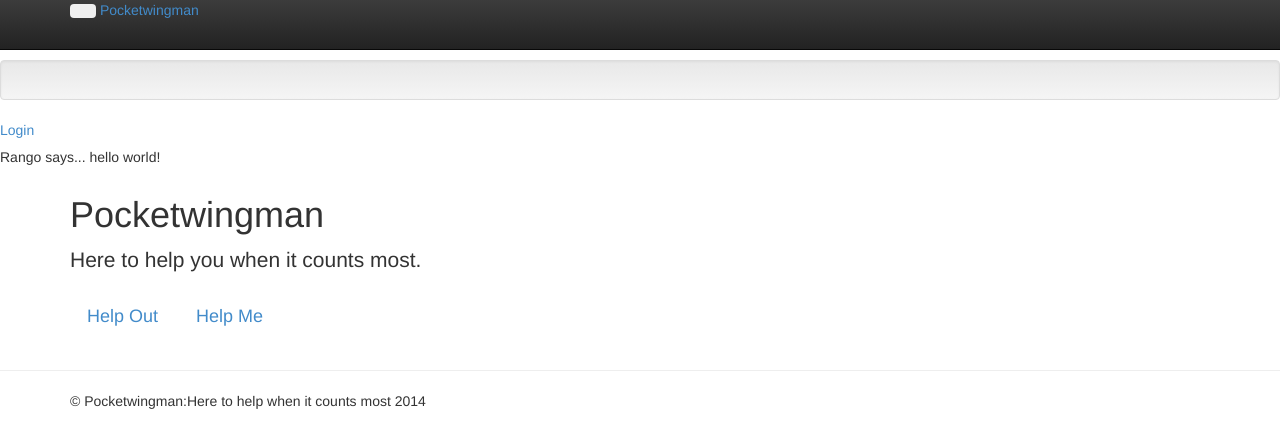
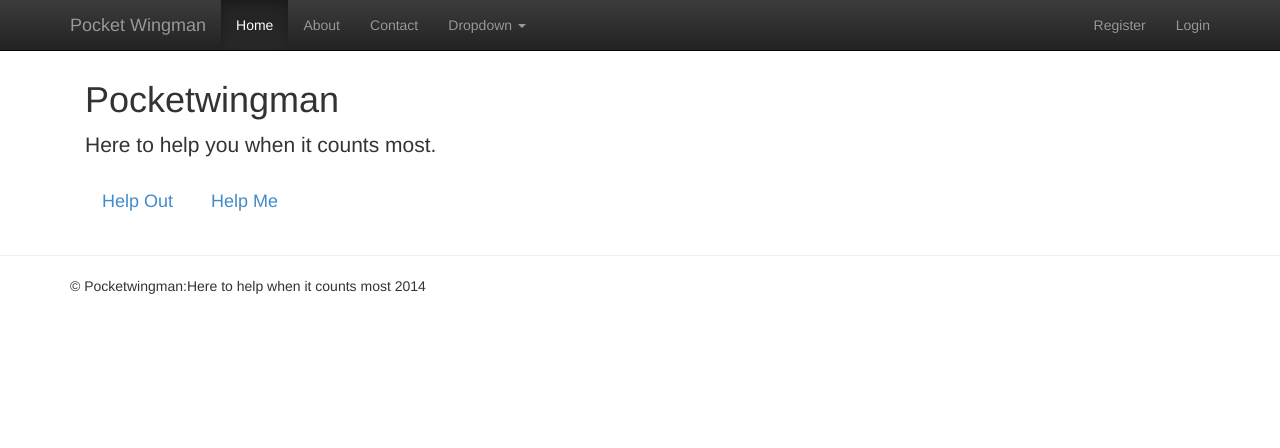
Before and after one commit to gregorylivschitz/pocketwingman, a Django app: page /pocketwingman/ in a window 1280 px wide. Shown: the top 448 px of the page. Run offline with Django 3.2, Linux system fonts and the light colour scheme; parts of the project's set-up code (start-up, migrations or seed data) failed here and were passed over.

Commit message:
adjusted some bootstrap for login and register

```diff
--- /dev/null
+++ b/pocketwingman/static/css/pocketwingman.css
@@ -0,0 +1,4 @@
+body { padding-top: 60px; }
+@media screen and (max-width: 768px) {
+    body { padding-top: 0px; }
+}
--- a/pocketwingman/templates/pocketwingman/base.html
+++ b/pocketwingman/templates/pocketwingman/base.html
@@ -6,7 +6,7 @@
 
         <meta name="viewport" content="width=device-width, initial-scale=1.0">
         <!-- Bootstrap -->
-        <link href="{% static 'css/bootstrap-fluid-adj.css' %}" rel="stylesheet">
+        <link href="{% static 'css/pocketwingman.css' %}" rel="stylesheet">
         <link href="{% static 'css/bootstrap.css' %}" rel="stylesheet">
         <link href="{% static 'css/bootstrap.min.css'% }" rel="stylesheet">
         <link href="{% static 'css/bootstrap-theme.css' %}" rel="stylesheet">
@@ -15,60 +15,57 @@
         <title>Pocketwingman - {% block title %}Welcome to Pocketwingman!{% endblock %}</title>
     </head>
 
-    <body>
 
+<body role="document">
 
-                <div class="navbar navbar-inverse navbar-fixed-top">
-               <div class="navbar-inner">
+    <!-- Fixed navbar -->
+    <div class="navbar navbar-inverse navbar-fixed-top" role="navigation">
       <div class="container">
-                       <button type="button" class="btn btn-navbar" data-toggle="collapse" data-target=".nav-collapse">
+        <div class="navbar-header">
+          <button type="button" class="navbar-toggle" data-toggle="collapse" data-target=".navbar-collapse">
+            <span class="sr-only">Toggle navigation</span>
             <span class="icon-bar"></span>
             <span class="icon-bar"></span>
             <span class="icon-bar"></span>
           </button>
-                       <a class="brand" href="/pocketwingman/">Pocketwingman</a>
-
-                       <div class="nav-collapse collapse">
-                           <ul class="nav pull-right">
-                              <!-- {% if user.is_authenticated %}
+          <a class="navbar-brand" href="#">Pocket Wingman</a>
+        </div>
+        <div class="navbar-collapse collapse">
+          <ul class="nav navbar-nav">
+            <li class="active"><a href="#">Home</a></li>
+            <li><a href="#about">About</a></li>
+            <li><a href="#contact">Contact</a></li>
+            <li class="dropdown">
+              <a href="#" class="dropdown-toggle" data-toggle="dropdown">Dropdown <b class="caret"></b></a>
+              <ul class="dropdown-menu">
+                <li><a href="#">Action</a></li>
+                <li><a href="#">Another action</a></li>
+                <li><a href="#">Something else here</a></li>
+                <li class="divider"></li>
+                <li class="dropdown-header">Nav header</li>
+                <li><a href="#">Separated link</a></li>
+                <li><a href="#">One more separated link</a></li>
+              </ul>
+            </li>
+          </ul>
+            <ul class="nav navbar-nav navbar-right">
+        <li>{% if user.is_authenticated %}
                                 <li class="navbar-text">Welcome, {{ user.username }}!</li>
-                                <li><a href="/rango/logout/">Logout</a></li>
-                               {% else %} -->
-                                <li><a href="/rango/register/">Register</a></li>
-                                <li><a href="/rango/login/">Login</a></li>
-                               <!-- {% endif %} -->
+                                <li><a href="/pocketwingman/logout/">Logout</a></li>
+                               {% else %}
+                                <li><a href="/pocketwingman/register/">Register</a></li>
+                                <li><a href="/pocketwingman/login/">Login</a></li>
+                               {% endif %}</li>
              </ul>
-                           <ul class="nav">
-                               <!-- {% if user.is_authenticated %}
-                                <li><a href="/rango/restricted/">Restricted</a></li>
-                                <li><a href="/rango/add_category/">Add Category</a></li>
-                               {% endif %} -->
-                               <li><a href="/rango/about/">About</a></li>
-                           </ul>
-                           </div>
-                       <!--/.nav-collapse -->
+        </div><!--/.nav-collapse -->
       </div>
     </div>
-                 </div>
-                <div class="container-fluid">
-    <div class="row-fluid">
-        <div class="span3">
-            <div class="well sidebar-nav">
-                <!--- Empty for the timebeing -->
-            </div>
-            <!--/.well -->
-        </div>
-        <!--/span-->
-        <div class="span9">
+
+        <div class="container theme-showcase" role="main">
         {% block body_block %}
         {% endblock %}
+
         </div>
-        <!--/span-->
-    </div>
-    <!--/row-->
-</div>
-<!--/.fluid-container-->
-
 <hr>
                 <footer>
     <div class="container">
--- a/pocketwingman/templates/pocketwingman/index.html
+++ b/pocketwingman/templates/pocketwingman/index.html
@@ -1,13 +1,7 @@
 {% extends "pocketwingman/base.html" %}
 {% block body_block %}
  <main class="bs-masthead" id="content" role="main">
-    <a href="/pocketwingman/login/">Login</a>
 
-    {% if user.is_authenticated %}
-    <h5>Rango says... hello {{ user.username }}!</h5>
-    {% else %}
-    <h5>Rango says... hello world!</h5>
-    {% endif %}
     <div class="container">
     <h1>Pocketwingman</h1>
     <p class="lead">Here to help you when it counts most.</p>
--- a/pocketwingman/urls.py
+++ b/pocketwingman/urls.py
@@ -11,4 +11,6 @@ urlpatterns = patterns('',
     url(r'^help_me/(?P<category_id>\d+)/(?P<result_id>\d+)$', views.help_me_result_post, name='help_me_result_post'),
     url(r'^register/$', views.register, name='register'),
     url(r'^login/$', views.user_login, name='login'),
+    url(r'^restricted/', views.restricted, name='restricted'),
+    url(r'^logout/$', views.user_logout, name='logout'),
 )
--- a/pocketwingman/views.py
+++ b/pocketwingman/views.py
@@ -3,13 +3,23 @@ from django.template import RequestContext
 from django.core.urlresolvers import reverse
 from django.views import generic
 from django.utils import timezone
-from django.contrib.auth import authenticate, login
+from django.contrib.auth import authenticate, login, logout
 from django.http import HttpResponseRedirect, HttpResponse, request
-
+from django.contrib.auth.decorators import login_required
 
 from pocketwingman.models import Category, Result
 from pocketwingman.forms import CategoryForm, ResultFormHelpMe, ResultFormHelpOut, UserForm
 
+
+@login_required
+def restricted(request):
+    return HttpResponse("Since you're logged in, you can see this text!")
+
+@login_required
+def user_logout(request):
+    logout(request)
+
+    return HttpResponseRedirect('/pocketwingman/')
 
 def index(request):
     return render(request, 'pocketwingman/index.html')
```
Also changed, not shown: 2 other files. Lines whose indentation alone changed are shown as unchanged.
